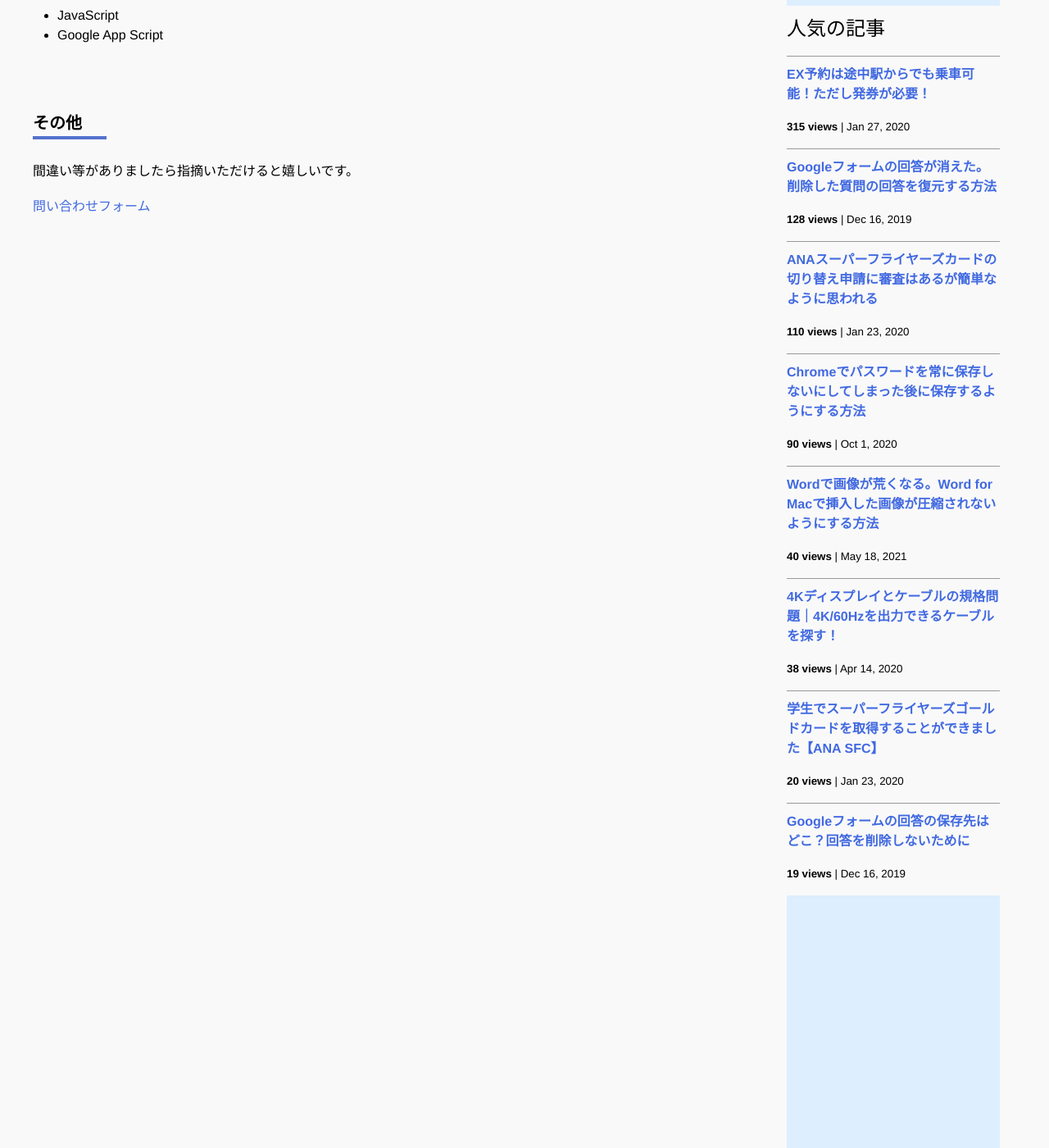
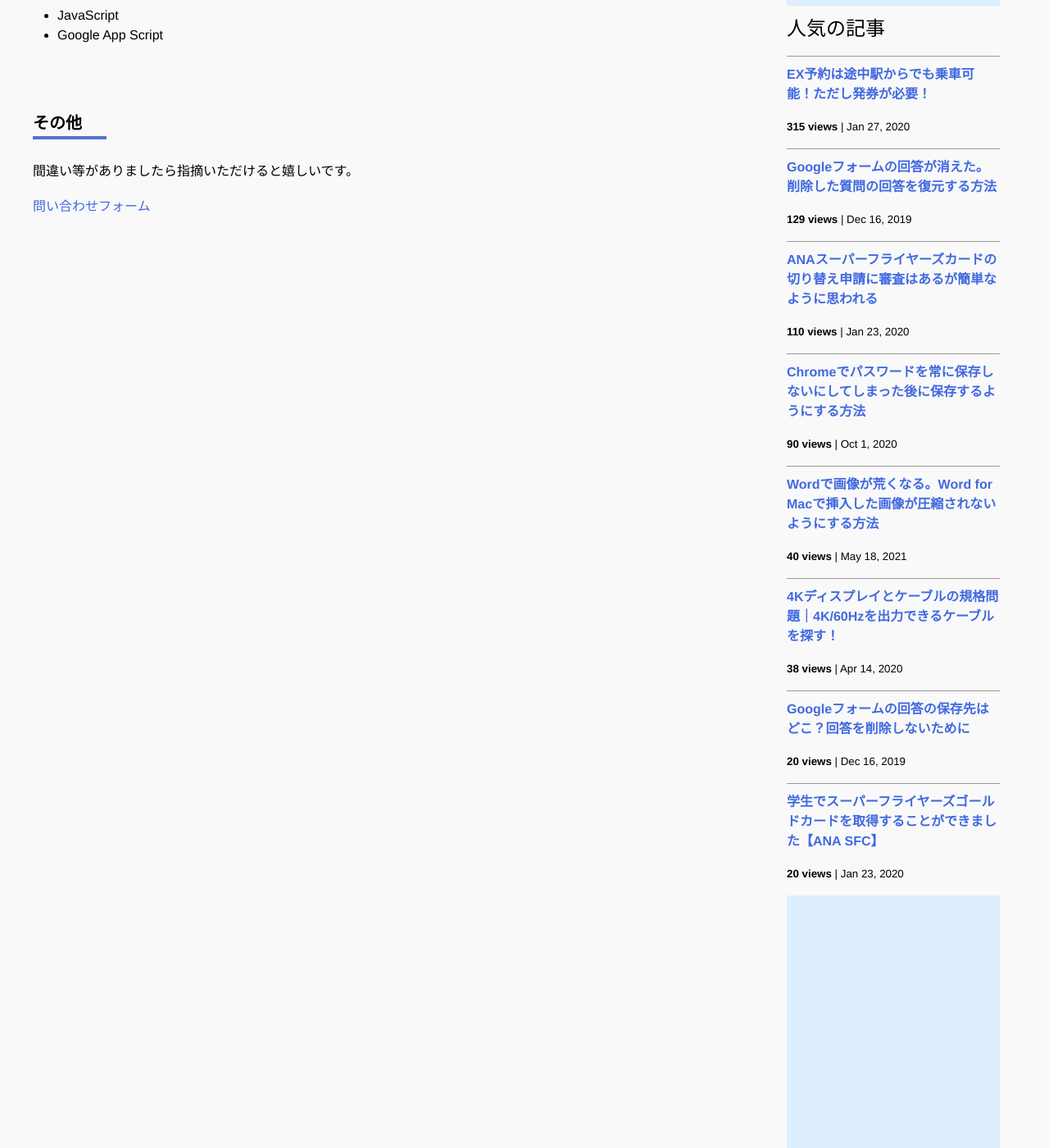
Before and after one commit to iwanaminami/shoyaiwaname, a Jekyll site: the page built from about.markdown, in a window 1280 px wide and 1400 px high, scrolled down 806 px. Shown: the whole window at 82% size. Built offline with Jekyll 4.4.1, drawn with Linux system fonts in a browser that asks for light colours; nearby versions of some CDN libraries; comment, search, counter and statistics services are not loaded.

Commit message:
chore(ga): update _data/popularposts.yml 20251006-1252

```diff
--- a/_data/popularposts.yml
+++ b/_data/popularposts.yml
@@ -1,7 +1,7 @@
 side:
   - view: 315
     url: "/2020/01/27/ex-rideontheway.html"
-  - view: 128
+  - view: 129
     url: "/2019/12/16/restore-googleform.html"
   - view: 110
     url: "/2020/01/23/sfc-judge.html"
@@ -12,6 +12,6 @@ side:
   - view: 38
     url: "/2020/04/14/4kcable.html"
   - view: 20
+    url: "/2019/12/16/googleform-answers.html"
+  - view: 20
     url: "/2020/01/23/sfcgold.html"
-  - view: 19
-    url: "/2019/12/16/googleform-answers.html"
```
